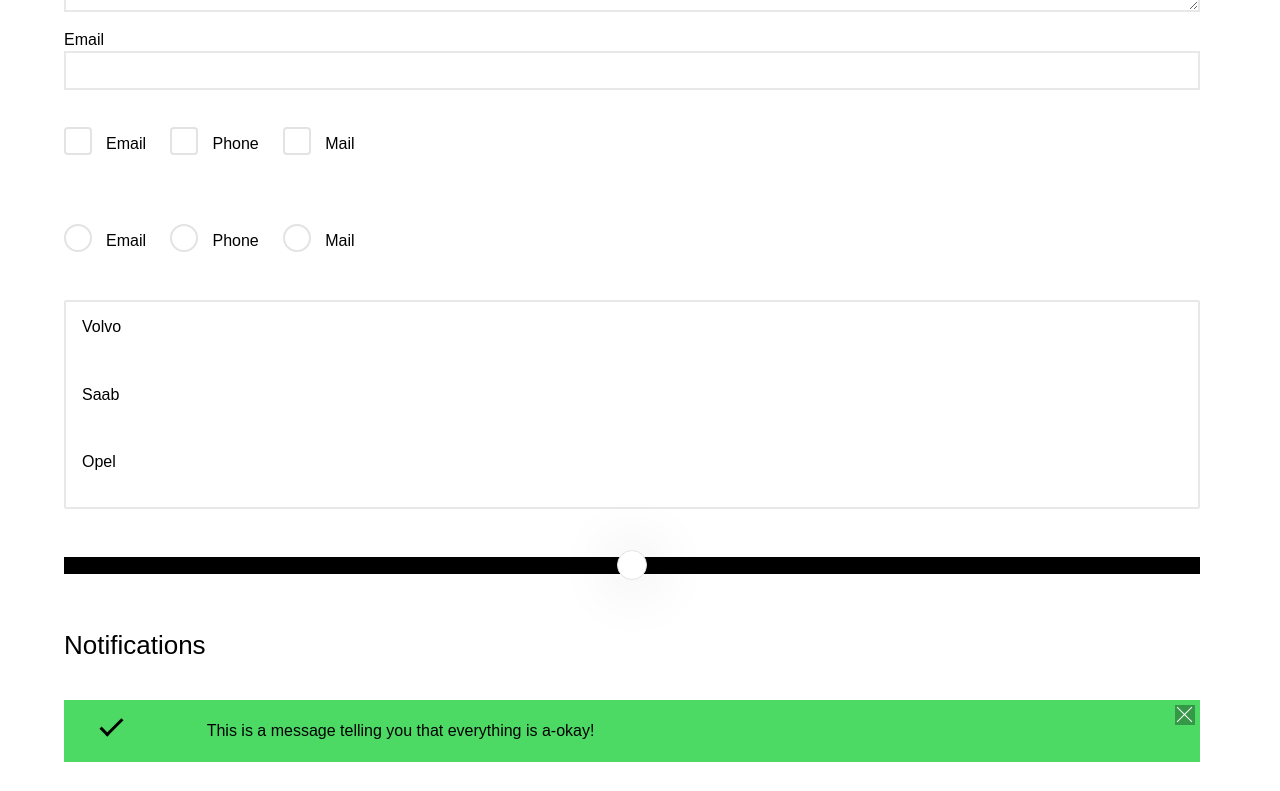
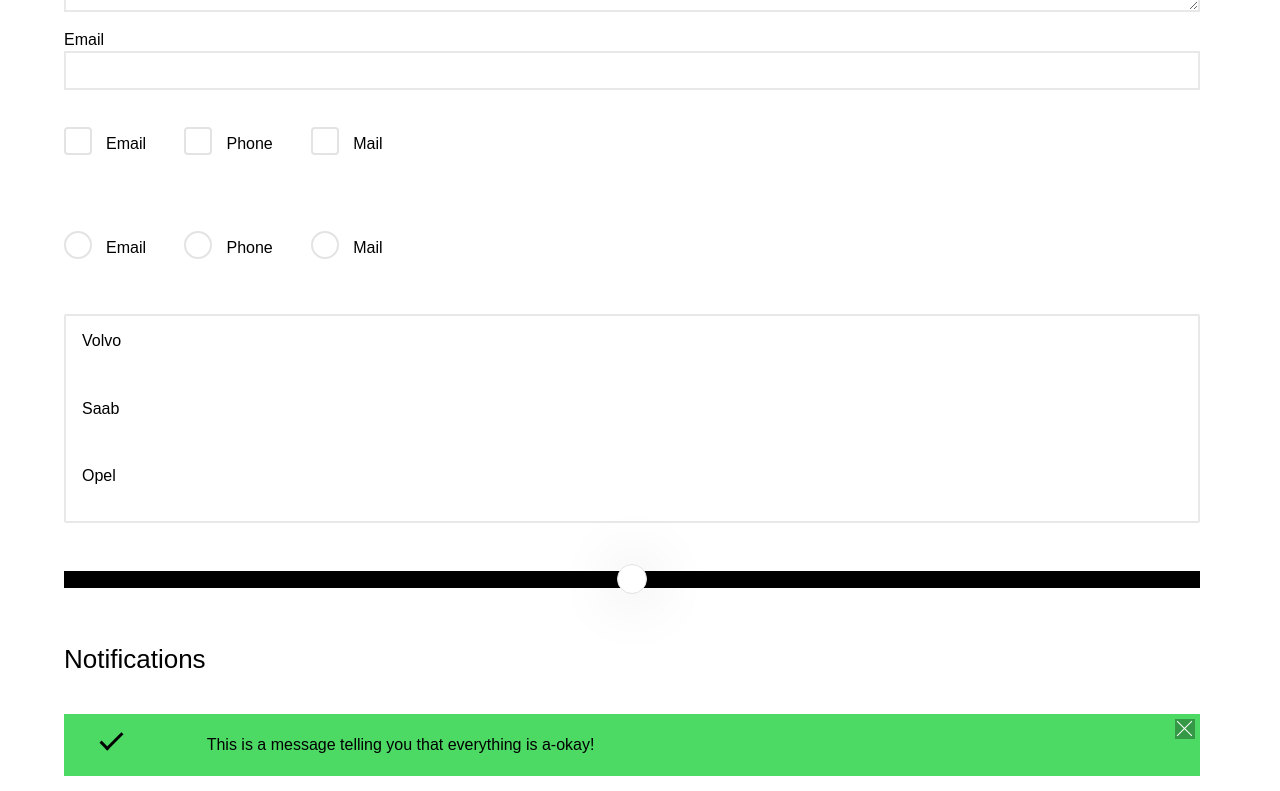
Before and after one commit to niilante/renaissance, a website: page index.html in a window 1280 px wide. Shown: the part 860-1651 px from the top of the page. Drawn offline with Linux system fonts and the light colour scheme.

Commit message:
fixes to radio and checkbox

```diff
--- a/src/elements/forms.scss
+++ b/src/elements/forms.scss
@@ -56,18 +56,20 @@ option:checked {
   input[type="checkbox"],
   input[type="radio"] {
     position: absolute;
-    opacity: 0;
-    z-index: -1;
+    visibility: hidden;
   }
   label {
     position: relative;
-    display: inline-block;
+    display: block;
     margin-right: 10px;
     margin-bottom: 3rem;
+    font-weight: 300;
+    font-size: 1rem;
     margin-top: 1rem;
     padding-left: 42px;
-    padding-right: 10px;
+    padding-right: 1.5rem;
     padding-top: 10px;
+    height: 30px;
     cursor: pointer;
   }
   label::before {
--- a/src/elements/notification.scss
+++ b/src/elements/notification.scss
@@ -31,6 +31,10 @@
 
   .body {
     padding-left: 2rem;
+
+    p {
+      max-width: 90%;
+    }
   }
 
   .closeContainer {
```
Also changed, not shown: renaissance.css.
